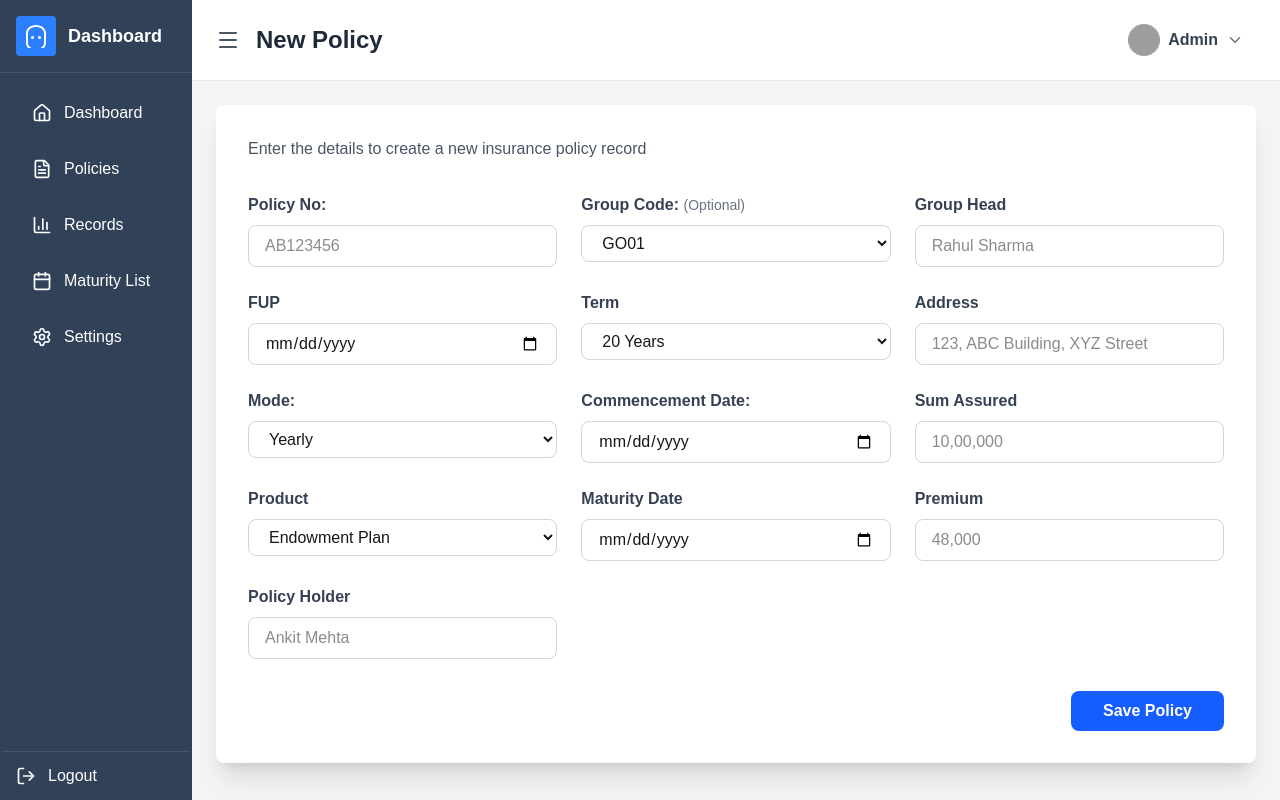
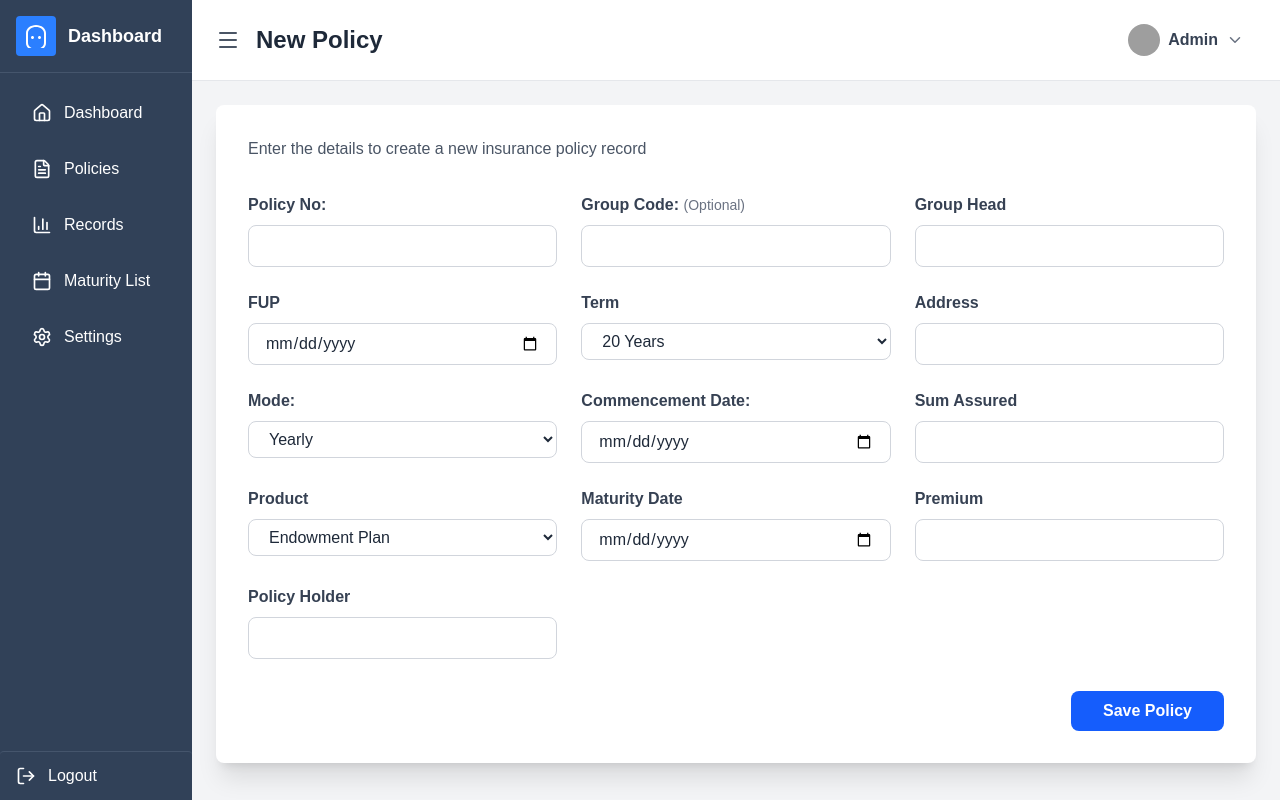
Before and after one commit to addy2510/policymanager, a Next.js app in the folder frontend/: page /dashboard/new-policy in a window 1280 px wide. Built offline with nearby package versions, Linux system fonts and the light colour scheme; grey boxes are pictures that could not be loaded.

Commit message:
frontend update

```diff
--- a/frontend/src/app/dashboard/new-policy/page.tsx
+++ b/frontend/src/app/dashboard/new-policy/page.tsx
@@ -3,6 +3,7 @@
 import React, { useState } from 'react';
 import { useRouter } from 'next/navigation';
 import { Menu, ChevronDown, X, Home, FileText, BarChart3, Calendar, Settings, LogOut } from 'lucide-react';
+import { apiCall } from '@/app/utils/api';
 
 export default function NewPolicy() {
   const router = useRouter();
@@ -10,13 +11,13 @@ export default function NewPolicy() {
   const [sidebarOpen, setSidebarOpen] = useState(true);
   const [formData, setFormData] = useState({
     policyNo: '',
-    groupCode: 'GO01',
+    groupCode: '',
     groupHead: '',
     fup: '',
-    term: '20 Years',
+    term: '',
     address: '',
-    product: 'Endowment Plan',
-    mode: 'Yearly',
+    product: '',
+    mode: '',
     maturityDate: '',
     commencementDate: '',
     sumAssured: '',
@@ -25,6 +26,8 @@ export default function NewPolicy() {
   });
 
   const [errors, setErrors] = useState<Record<string, string>>({});
+  const [loading, setLoading] = useState(false);
+  const [apiError, setApiError] = useState('');
 
   const validateForm = () => {
     const newErrors: Record<string, string> = {};
@@ -79,11 +82,27 @@ export default function NewPolicy() {
     }
   };
 
-  const handleSavePolicy = (e: React.FormEvent) => {
+  const handleSavePolicy = async (e: React.FormEvent) => {
     e.preventDefault();
     if (validateForm()) {
-      playNotificationSound();
-      setShowSuccessModal(true);
+      setLoading(true);
+      setApiError('');
+
+      try {
+        const result = await apiCall('/api/v1/policy/createPolicy', {
+          method: 'POST',
+          body: JSON.stringify(formData),
+        });
+
+        console.log('Policy created successfully:', result);
+        playNotificationSound();
+        setShowSuccessModal(true);
+      } catch (err) {
+        console.error('Error creating policy:', err);
+        setApiError(err instanceof Error ? err.message : 'Failed to create policy');
+      } finally {
+        setLoading(false);
+      }
     }
   };
 
@@ -180,6 +199,13 @@ export default function NewPolicy() {
               <p className="text-gray-600">Enter the details to create a new insurance policy record</p>
             </div>
 
+            {/* API Error Message */}
+            {apiError && (
+              <div className="bg-red-500/10 border border-red-500 text-red-700 p-3 rounded-lg mb-6 text-sm">
+                {apiError}
+              </div>
+            )}
+
             {/* Form */}
             <form onSubmit={handleSavePolicy} className="space-y-6">
               {/* First Row */}
@@ -194,8 +220,7 @@ export default function NewPolicy() {
                     name="policyNo"
                     value={formData.policyNo}
                     onChange={handleInputChange}
-                    placeholder="AB123456"
-                    className={`w-full px-4 py-2 border rounded-lg focus:outline-none focus:ring-2 focus:ring-blue-500 ${
+                    className={`w-full px-4 py-2 border rounded-lg focus:outline-none focus:ring-2 focus:ring-blue-500 text-gray-800 placeholder:text-gray-700 ${
                       errors.policyNo ? 'border-red-500' : 'border-gray-300'
                     }`}
                   />
@@ -207,16 +232,13 @@ export default function NewPolicy() {
                   <label className="block text-gray-700 font-semibold mb-2">
                     Group Code: <span className="text-gray-500 text-sm font-normal">(Optional)</span>
                   </label>
-                  <select
+                  <input
+                    type="text"
                     name="groupCode"
                     value={formData.groupCode}
                     onChange={handleInputChange}
-                    className="w-full px-4 py-2 border border-gray-300 rounded-lg focus:outline-none focus:ring-2 focus:ring-blue-500"
-                  >
-                    <option>GO01</option>
-                    <option>GO02</option>
-                    <option>GO03</option>
-                  </select>
+                    className="w-full px-4 py-2 border border-gray-300 rounded-lg focus:outline-none focus:ring-2 focus:ring-blue-500 text-gray-800 placeholder:text-gray-700"
+                  />
                 </div>
 
                 {/* Group Head */}
@@ -229,8 +251,7 @@ export default function NewPolicy() {
                     name="groupHead"
                     value={formData.groupHead}
                     onChange={handleInputChange}
-                    placeholder="Rahul Sharma"
-                    className={`w-full px-4 py-2 border rounded-lg focus:outline-none focus:ring-2 focus:ring-blue-500 ${
+                    className={`w-full px-4 py-2 border rounded-lg focus:outline-none focus:ring-2 focus:ring-blue-500 text-gray-800 placeholder:text-gray-700 ${
                       errors.groupHead ? 'border-red-500' : 'border-gray-300'
                     }`}
                   />
@@ -250,7 +271,7 @@ export default function NewPolicy() {
                     name="fup"
                     value={formData.fup}
                     onChange={handleInputChange}
-                    className={`w-full px-4 py-2 border rounded-lg focus:outline-none focus:ring-2 focus:ring-blue-500 ${
+                    className={`w-full px-4 py-2 border rounded-lg focus:outline-none focus:ring-2 focus:ring-blue-500 text-gray-800 placeholder:text-gray-700 ${
                       errors.fup ? 'border-red-500' : 'border-gray-300'
                     }`}
                   />
@@ -266,7 +287,7 @@ export default function NewPolicy() {
                     name="term"
                     value={formData.term}
                     onChange={handleInputChange}
-                    className="w-full px-4 py-2 border border-gray-300 rounded-lg focus:outline-none focus:ring-2 focus:ring-blue-500"
+                    className="w-full px-4 py-2 border border-gray-300 rounded-lg focus:outline-none focus:ring-2 focus:ring-blue-500 text-gray-800 placeholder:text-gray-700"
                   >
                     <option>20 Years</option>
                     <option>25 Years</option>
@@ -284,8 +305,7 @@ export default function NewPolicy() {
                     name="address"
                     value={formData.address}
                     onChange={handleInputChange}
-                    placeholder="123, ABC Building, XYZ Street"
-                    className={`w-full px-4 py-2 border rounded-lg focus:outline-none focus:ring-2 focus:ring-blue-500 ${
+                    className={`w-full px-4 py-2 border rounded-lg focus:outline-none focus:ring-2 focus:ring-blue-500 text-gray-800 placeholder:text-gray-700 ${
                       errors.address ? 'border-red-500' : 'border-gray-300'
                     }`}
                   />
@@ -304,7 +324,7 @@ export default function NewPolicy() {
                     name="mode"
                     value={formData.mode}
                     onChange={handleInputChange}
-                    className="w-full px-4 py-2 border border-gray-300 rounded-lg focus:outline-none focus:ring-2 focus:ring-blue-500"
+                    className="w-full px-4 py-2 border border-gray-300 rounded-lg focus:outline-none focus:ring-2 focus:ring-blue-500 text-gray-800 placeholder:text-gray-700"
                   >
                     <option>Yearly</option>
                     <option>Half-Yearly</option>
@@ -323,7 +343,7 @@ export default function NewPolicy() {
                     name="commencementDate"
                     value={formData.commencementDate}
                     onChange={handleInputChange}
-                    className={`w-full px-4 py-2 border rounded-lg focus:outline-none focus:ring-2 focus:ring-blue-500 ${
+                    className={`w-full px-4 py-2 border rounded-lg focus:outline-none focus:ring-2 focus:ring-blue-500 text-gray-800 placeholder:text-gray-700 ${
                       errors.commencementDate ? 'border-red-500' : 'border-gray-300'
                     }`}
                   />
@@ -340,8 +360,7 @@ export default function NewPolicy() {
                     name="sumAssured"
                     value={formData.sumAssured}
                     onChange={handleInputChange}
-                    placeholder="10,00,000"
-                    className={`w-full px-4 py-2 border rounded-lg focus:outline-none focus:ring-2 focus:ring-blue-500 ${
+                    className={`w-full px-4 py-2 border rounded-lg focus:outline-none focus:ring-2 focus:ring-blue-500 text-gray-800 placeholder:text-gray-700 ${
                       errors.sumAssured ? 'border-red-500' : 'border-gray-300'
                     }`}
                   />
@@ -360,7 +379,7 @@ export default function NewPolicy() {
                     name="product"
                     value={formData.product}
                     onChange={handleInputChange}
-                    className="w-full px-4 py-2 border border-gray-300 rounded-lg focus:outline-none focus:ring-2 focus:ring-blue-500"
+                    className="w-full px-4 py-2 border border-gray-300 rounded-lg focus:outline-none focus:ring-2 focus:ring-blue-500 text-gray-800 placeholder:text-gray-700"
                   >
                     <option>Endowment Plan</option>
                     <option>Term Plan</option>
@@ -378,7 +397,7 @@ export default function NewPolicy() {
                     name="maturityDate"
                     value={formData.maturityDate}
                     onChange={handleInputChange}
-                    className={`w-full px-4 py-2 border rounded-lg focus:outline-none focus:ring-2 focus:ring-blue-500 ${
+                    className={`w-full px-4 py-2 border rounded-lg focus:outline-none focus:ring-2 focus:ring-blue-500 text-gray-800 placeholder:text-gray-700 ${
                       errors.maturityDate ? 'border-red-500' : 'border-gray-300'
                     }`}
                   />
@@ -395,8 +414,7 @@ export default function NewPolicy() {
                     name="premium"
                     value={formData.premium}
                     onChange={handleInputChange}
-                    placeholder="48,000"
-                    className={`w-full px-4 py-2 border rounded-lg focus:outline-none focus:ring-2 focus:ring-blue-500 ${
+                    className={`w-full px-4 py-2 border rounded-lg focus:outline-none focus:ring-2 focus:ring-blue-500 text-gray-800 placeholder:text-gray-700 ${
                       errors.premium ? 'border-red-500' : 'border-gray-300'
                     }`}
                   />
@@ -416,8 +434,7 @@ export default function NewPolicy() {
                     name="policyHolder"
                     value={formData.policyHolder}
                     onChange={handleInputChange}
-                    placeholder="Ankit Mehta"
-                    className={`w-full px-4 py-2 border rounded-lg focus:outline-none focus:ring-2 focus:ring-blue-500 ${
+                    className={`w-full px-4 py-2 border rounded-lg focus:outline-none focus:ring-2 focus:ring-blue-500 text-gray-800 placeholder:text-gray-700 ${
                       errors.policyHolder ? 'border-red-500' : 'border-gray-300'
                     }`}
                   />
@@ -429,9 +446,10 @@ export default function NewPolicy() {
               <div className="flex justify-end mt-8">
                 <button
                   type="submit"
-                  className="bg-blue-600 hover:bg-blue-700 text-white font-bold py-2 px-8 rounded-lg transition transform hover:scale-105"
+                  disabled={loading}
+                  className="bg-blue-600 hover:bg-blue-700 disabled:bg-blue-400 text-white font-bold py-2 px-8 rounded-lg transition transform hover:scale-105 disabled:cursor-not-allowed"
                 >
-                  Save Policy
+                  {loading ? 'Saving...' : 'Save Policy'}
                 </button>
               </div>
             </form>
--- a/frontend/src/app/utils/api.ts
+++ b/frontend/src/app/utils/api.ts
@@ -44,6 +44,10 @@ export const apiCall = async (
         throw new Error('Session expired. Please login again.');
       }
 
+      if (response.status === 403) {
+        throw new Error('Access forbidden. Please check your permissions or try logging in again.');
+      }
+
       // Try to get error message from response body
       let errorMessage = `API Error: ${response.status} ${response.statusText}`;
       try {
```
Also changed, not shown: frontend/src/app/dashboard/maturity-list/page.tsx (+44 -18 lines).
